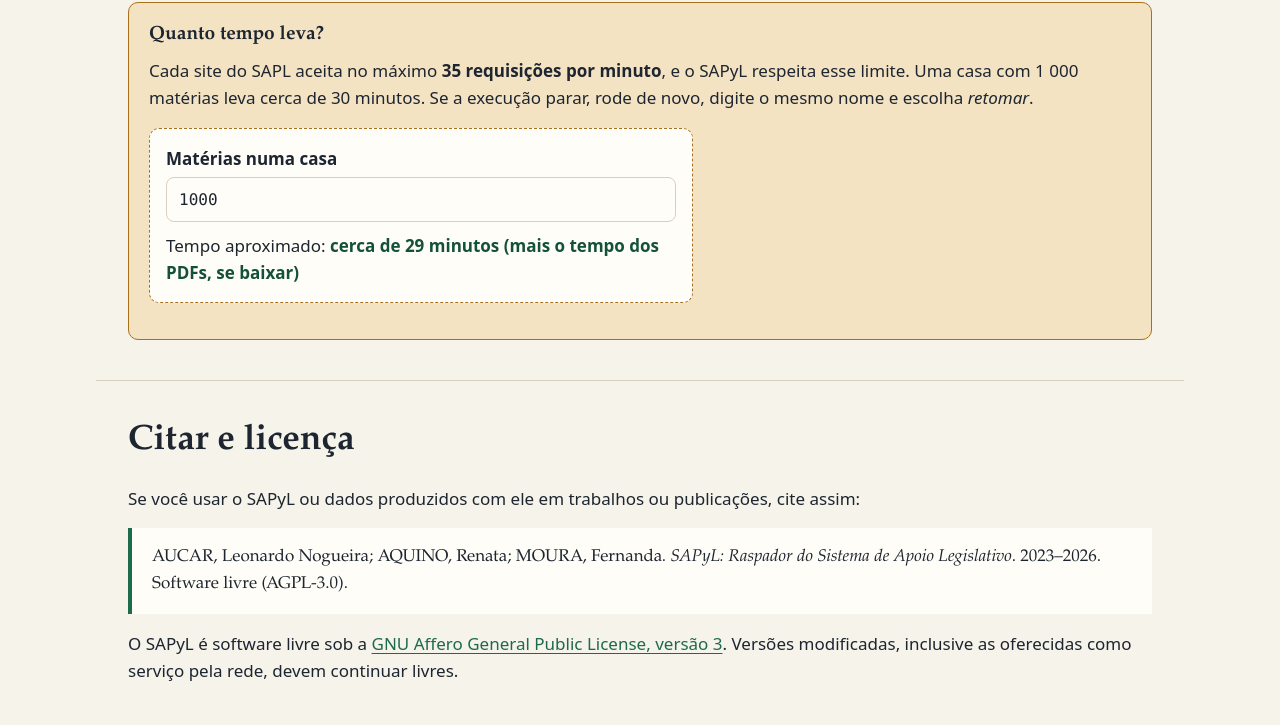
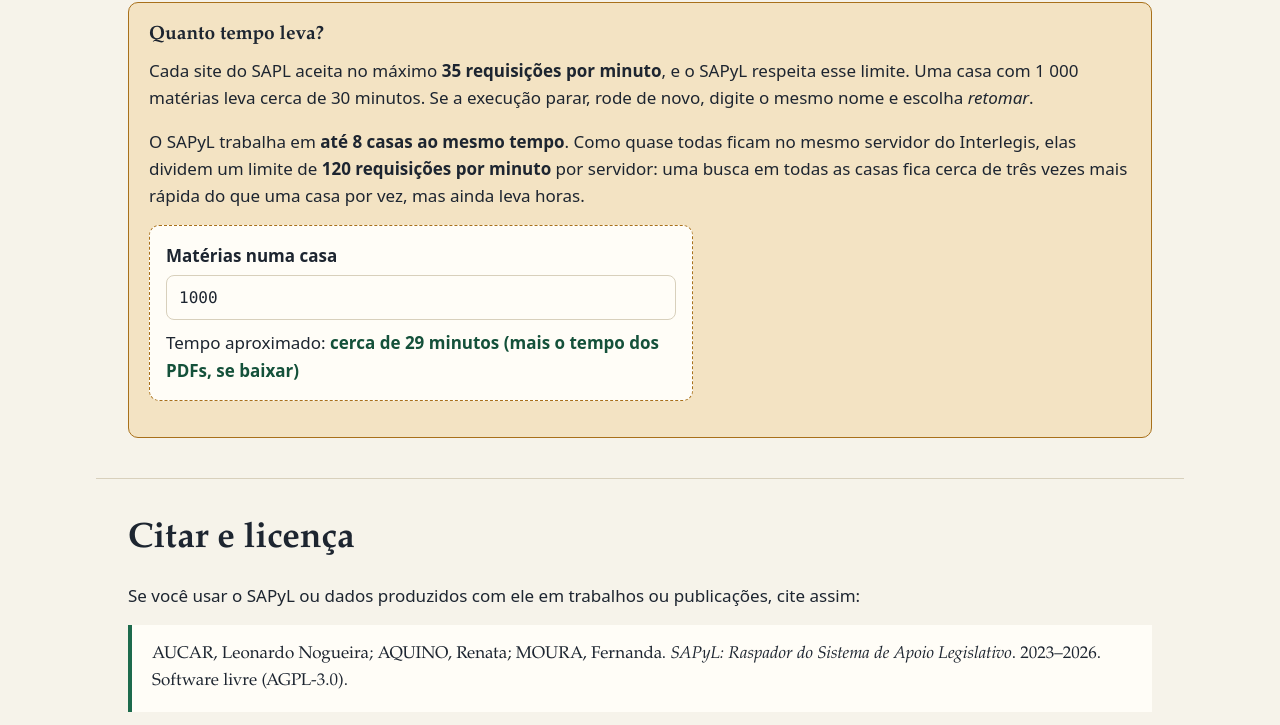
Before and after one commit to leoaucar/sapl_scrap, a plain HTML site: page docs/index.html in a window 1280 px wide. Shown: the part 3755-4480 px from the top of the page. Drawn offline with Linux system fonts and the light colour scheme.

Commit message:
T12: README, tech-stack, ROADMAP e página do projeto com a execução em paralelo

```diff
--- a/docs/index.html
+++ b/docs/index.html
@@ -315,6 +315,10 @@
         <p>Cada site do SAPL aceita no máximo <strong>35 requisições por minuto</strong>, e o
           SAPyL respeita esse limite. Uma casa com 1 000 matérias leva cerca de 30 minutos. Se a
           execução parar, rode de novo, digite o mesmo nome e escolha <em>retomar</em>.</p>
+        <p>O SAPyL trabalha em <strong>até 8 casas ao mesmo tempo</strong>. Como quase todas
+          ficam no mesmo servidor do Interlegis, elas dividem um limite de
+          <strong>120 requisições por minuto</strong> por servidor: uma busca em todas as casas
+          fica cerca de três vezes mais rápida do que uma casa por vez, mas ainda leva horas.</p>
         <div class="ferramenta" data-tempo hidden>
           <label for="qtd-materias">Matérias numa casa</label>
           <input id="qtd-materias" type="number" min="0" step="50" value="1000" inputmode="numeric">
```
Also changed, not shown: 4 other files.
